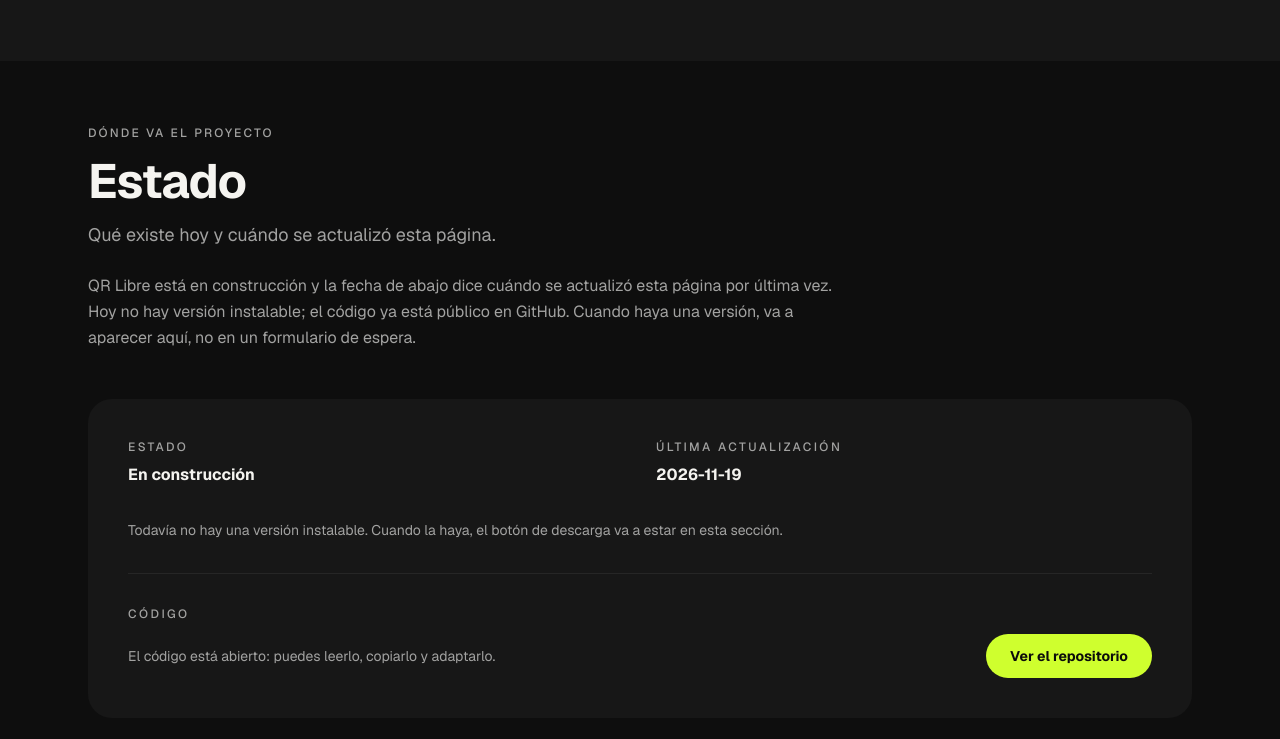
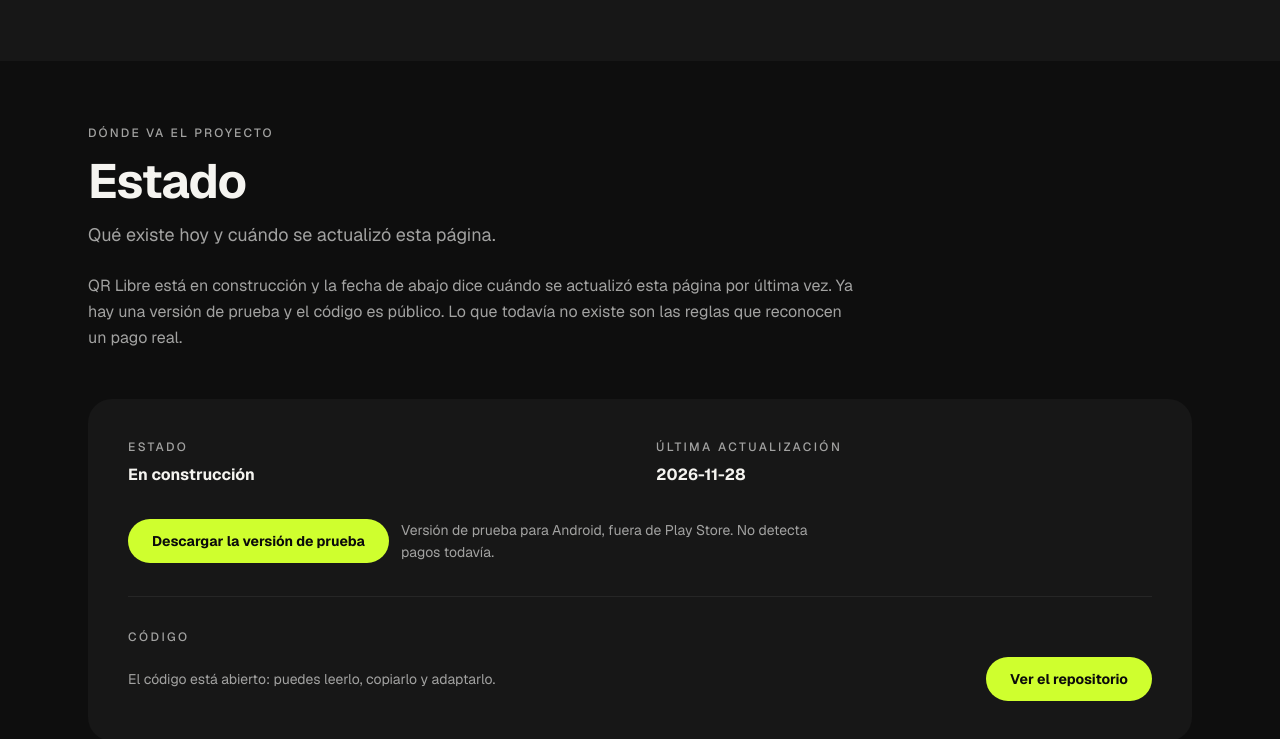
Before and after one commit to STK1321/ASSSIE-LANDING, an Astro site: page /qr-libre in a window 1280 px wide. Shown: the part 1811-2550 px from the top of the page. Built offline with nearby package versions, Linux system fonts and the light colour scheme; Astro itself is replaced by a stand-in of ours.

Commit message:
fix(copy): the code is public and a test build is downloadable

```diff
--- a/src/components/sections/Hero.astro
+++ b/src/components/sections/Hero.astro
@@ -13,7 +13,7 @@ const whatsappLink = `https://wa.me/${site.whatsapp.replace(/\D/g, "")}`;
         Herramientas para el trabajo real.
       </h1>
       <p class="max-w-2xl text-lg leading-relaxed text-muted sm:text-xl">
-        Construimos software para el comercio que cobra por QR y para la empresa chica que vive en tres Excels. Vamos a publicar el código abierto, para que cualquiera pueda leerlo y usarlo. Gratis en la superficie; a medida cuando
+        Construimos software para el comercio que cobra por QR y para la empresa chica que vive en tres Excels. El código es abierto, para que cualquiera pueda leerlo y usarlo. Gratis en la superficie; a medida cuando
         tu operación no cabe.
       </p>
       <div class="flex flex-wrap items-center gap-3">
--- a/src/content/qrlibre.ts
+++ b/src/content/qrlibre.ts
@@ -18,15 +18,18 @@ export type QrLibreContent = {
   how: QrLibreStep[];
   faq: QrLibreFaqItem[];
   repo: string;
+  download: string;
+  downloadNote: string;
 };
 
-// The app does not exist yet. Copy stays in the design-commitment tense
-// ("va a…") and never claims behavior that a real build performs today.
+// A test build exists (GitHub pre-release). Payment detection does not, so the
+// detection copy stays in the commitment tense ("va a…") and never claims
+// behaviour that a real build performs today.
 export const qrlibre: QrLibreContent = {
   name: "QR Libre",
   tagline: "Tu pago suena. Tu negocio sigue.",
   status: "En construcción",
-  updated: "2026-11-19",
+  updated: "2026-11-28",
   what: [
     "Va a avisar en voz alta cuando entre un pago, sin que tengas que mirar la pantalla.",
     "Va a leer solo los avisos de pago de las apps que tú decidas activar.",
@@ -58,7 +61,7 @@ export const qrlibre: QrLibreContent = {
     {
       question: "¿QR Libre ya se puede descargar?",
       answer:
-        "Todavía no hay una versión instalable. El código ya está público en GitHub y esta página muestra la fecha del último cambio."
+        "Hay una versión de prueba en GitHub, fuera de Play Store. El código es abierto y esta página muestra la fecha del último cambio."
     },
     {
       question: "¿Necesito una cuenta o pagar una mensualidad?",
@@ -81,5 +84,7 @@ export const qrlibre: QrLibreContent = {
         "Van a quedar en tu teléfono. La app no va a enviar el contenido de los mensajes a ningún servidor y no va a pedir cuenta."
     }
   ],
-  repo: "https://github.com/ASSSIE-SAS/qr-libre"
+  repo: "https://github.com/ASSSIE-SAS/qr-libre",
+  download: "https://github.com/ASSSIE-SAS/qr-libre/releases",
+  downloadNote: "Versión de prueba para Android, fuera de Play Store. No detecta pagos todavía."
 };
--- a/src/pages/qr-libre.astro
+++ b/src/pages/qr-libre.astro
@@ -15,7 +15,7 @@ import {
 const canonical = `${site.url}/qr-libre`;
 const whatsappHref = `https://wa.me/${site.whatsapp.replace(/\D/g, "")}`;
 const intro =
-  "QR Libre es una app de Android para el comerciante que cobra por QR y no puede revisar el teléfono en medio de la atención. Está en construcción: todavía no hay una versión instalable. Esto es lo que va a hacer, lo que no hace y en qué va el proyecto.";
+  "QR Libre es una app de Android para el comerciante que cobra por QR y no puede revisar el teléfono en medio de la atención. Hay una versión de prueba para instalar a mano. Esto es lo que hace hoy, lo que no hace y en qué va el proyecto.";
 const jsonLd = [
   buildSoftwareApplicationSchema(),
   buildFaqSchema(qrlibre.faq),
@@ -117,7 +117,7 @@ const jsonLd = [
           subtitle="Qué existe hoy y cuándo se actualizó esta página."
         />
         <p class="mt-6 max-w-3xl text-base leading-relaxed text-muted">
-          QR Libre está en construcción y la fecha de abajo dice cuándo se actualizó esta página por última vez. Hoy no hay versión instalable; el código ya está público en GitHub. Cuando haya una versión, va a aparecer aquí, no en un formulario de espera.
+          QR Libre está en construcción y la fecha de abajo dice cuándo se actualizó esta página por última vez. Ya hay una versión de prueba y el código es público. Lo que todavía no existe son las reglas que reconocen un pago real.
         </p>
       </div>
       <div class="reveal-stagger mt-12">
@@ -132,9 +132,10 @@ const jsonLd = [
               <dd class="mt-2 text-base font-semibold text-text">{qrlibre.updated}</dd>
             </div>
           </dl>
-          <p class="mt-8 max-w-2xl text-sm leading-relaxed text-muted">
-            Todavía no hay una versión instalable. Cuando la haya, el botón de descarga va a estar en esta sección.
-          </p>
+          <div class="mt-8 flex flex-col gap-3 sm:flex-row sm:items-center">
+            <Button href={qrlibre.download} target="_blank" rel="noopener">Descargar la versión de prueba</Button>
+            <p class="max-w-md text-sm leading-relaxed text-muted">{qrlibre.downloadNote}</p>
+          </div>
           <div class="mt-8 border-t border-divider pt-8">
             <p class="text-xs font-medium uppercase tracking-[0.2em] text-muted">Código</p>
             {qrlibre.repo ? (
```
